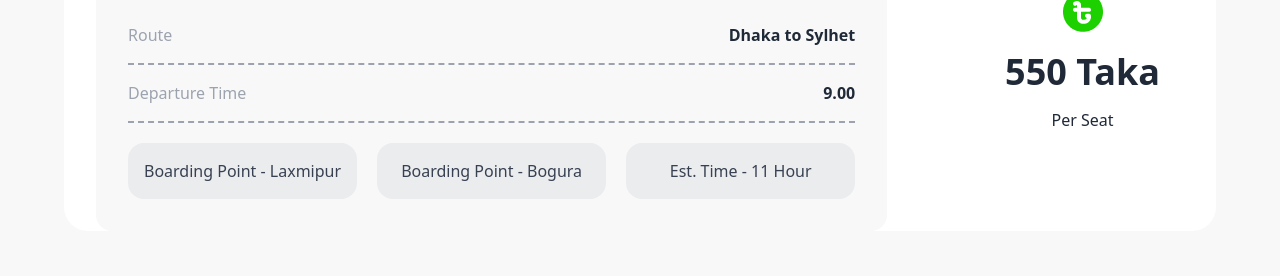
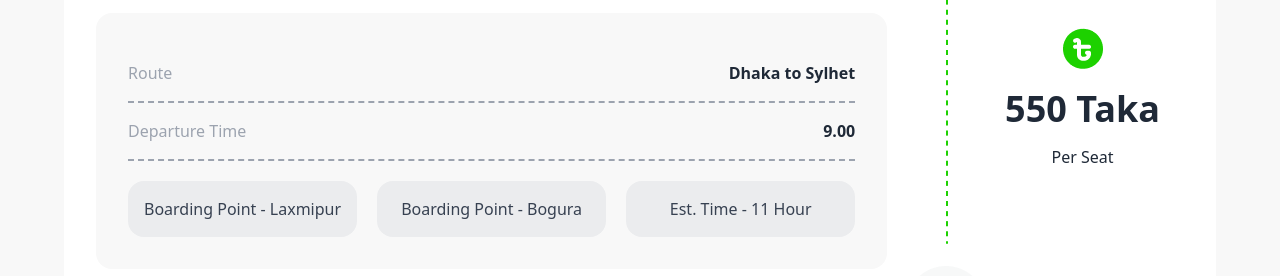
Before and after one commit to yasinmunn/e-ticket-service-website, a plain HTML site: page index.html in a window 1280 px wide. Shown: the part 1719-1995 px from the top of the page. Drawn offline with nearby package versions, Linux system fonts and the light colour scheme; the site is published under a folder, as on GitHub Pages, so addresses that start at the root find nothing.

Commit message:
images solution fixing

```diff
--- a/index.html
+++ b/index.html
@@ -292,7 +292,7 @@
                         </div>
                     </div>
                         <div class="lg:block hidden">
-                            <img src="/images/info-devider.png" alt="">
+                            <img src="./images/info-devider.png" alt="">
                         </div>
                     <div
                         class="flex flex-col items-center space-y-4 pr-6">
```
